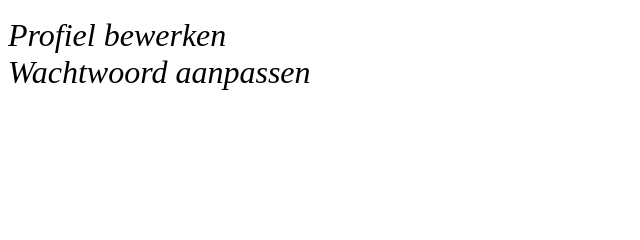
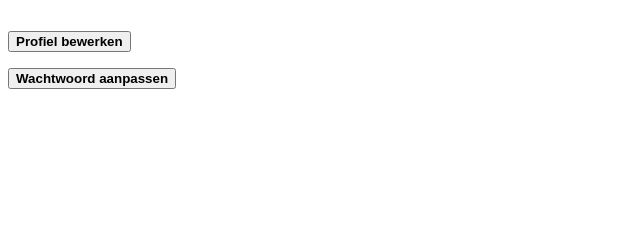
Before and after one commit to Damian5314/apotheek, a Django app: template apotheek/base/templates/base/profile.html in a window 1280 px wide. Shown: the part 265-505 px from the top of the page, without its empty margins (0-640 px from the left). Run offline with Django 5.2, Linux system fonts and the light colour scheme; the template is opened without the code that fills it, so the values that code supplies are empty.

Commit message:
made link button in profile.html

```diff
--- a/apotheek/base/templates/base/profile.html
+++ b/apotheek/base/templates/base/profile.html
@@ -5,6 +5,6 @@
 <p><strong>Bio:</strong> {{ profile.BioText }}</p>
 <p><strong>City:</strong> {{ profile.City }}</p>
 <p><strong>Date of Birth:</strong> {{ profile.DateOfBirth }}</p>
-<a href="{% url 'edit_profile' %}" class="nav-item black-link">Profiel bewerken</a><br>
-<a href="{% url 'change_password' %}" class="nav-item black-link">Wachtwoord aanpassen</a>
+<a href="{% url 'edit_profile' %}" class="nav-item black-link"><button><strong>Profiel bewerken</strong></button></a><br>
+<a href="{% url 'change_password' %}" class="nav-item black-link"><button><strong>Wachtwoord aanpassen</strong></button></a>
 {% endblock %}
```
